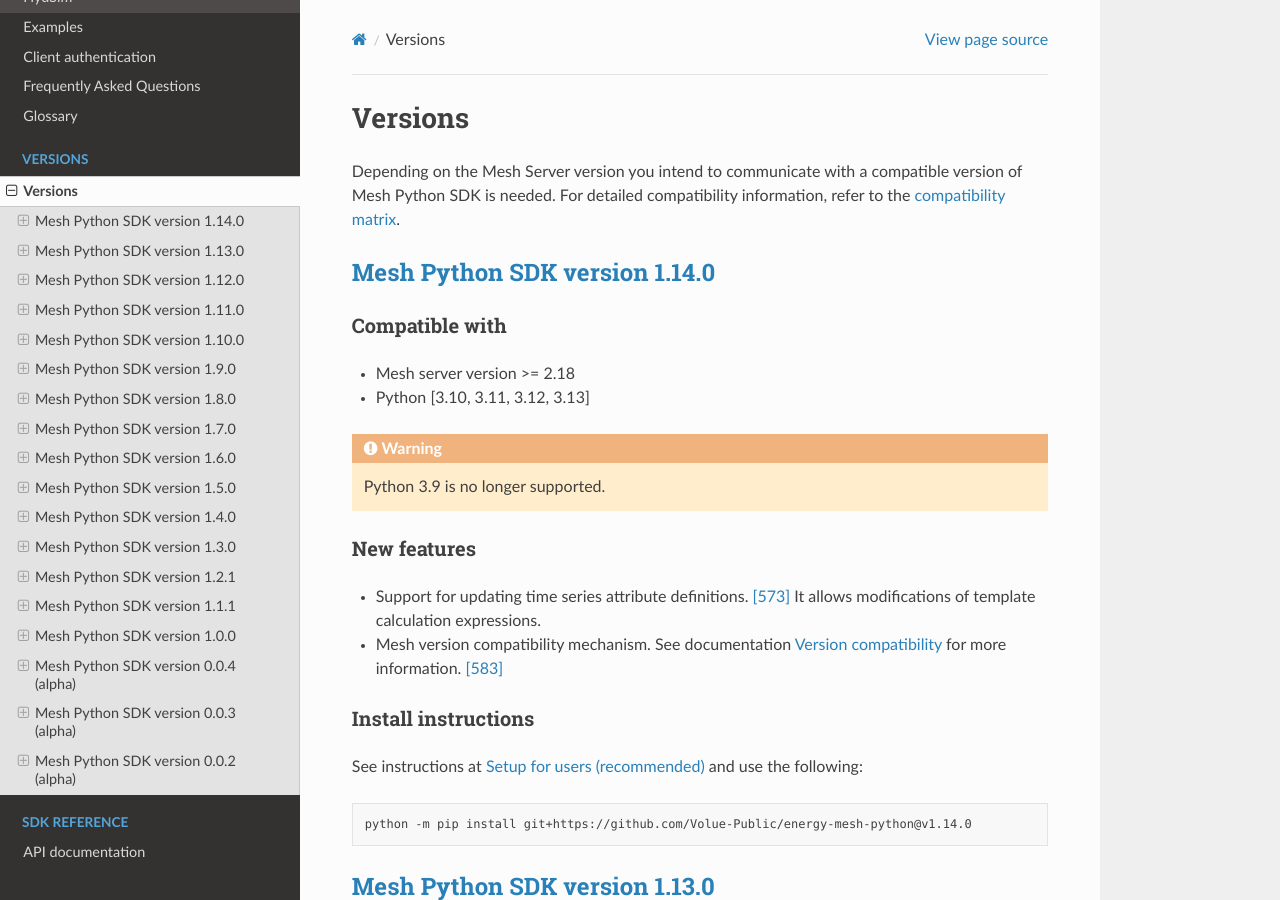
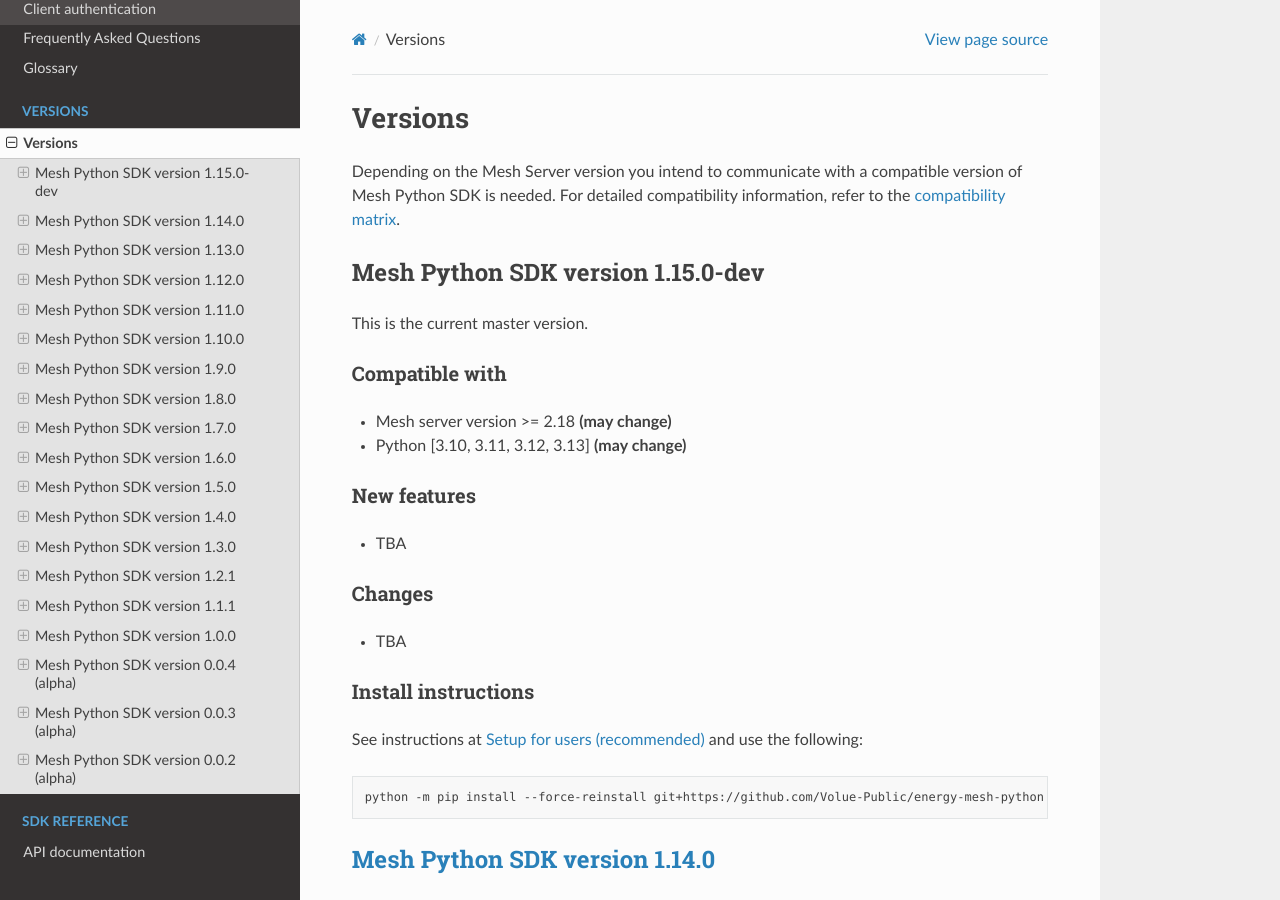
Before and after one commit to Volue-Public/energy-mesh-python, a Sphinx documentation site: the page built from docs/source/versions.rst, in a window 1280 px wide and 900 px high. Built offline with Sphinx 7.4.7 and the Read the Docs theme 3.1.0, drawn with Linux system fonts in a browser that asks for light colours.

```diff
--- a/docs/source/versions.rst
+++ b/docs/source/versions.rst
@@ -4,6 +4,37 @@ Versions
 Depending on the Mesh Server version you intend to communicate with a compatible version of Mesh Python SDK is needed.
 For detailed compatibility information, refer to the
 `compatibility matrix <https://volue-public.github.io/energy-smp-docs/latest/mesh/installation/MeshServiceInstallationGuide/#mesh-python-sdk-compatibility-matrix>`_.
+
+
+Mesh Python SDK version 1.15.0-dev
+**********************************
+
+This is the current master version.
+
+Compatible with
+~~~~~~~~~~~~~~~~~~
+
+- Mesh server version >= 2.18 **(may change)**
+- Python [3.10, 3.11, 3.12, 3.13] **(may change)**
+
+New features
+~~~~~~~~~~~~~~~~~~
+
+- TBA
+
+Changes
+~~~~~~~~~~~~~~~~~~
+
+- TBA
+
+Install instructions
+~~~~~~~~~~~~~~~~~~~~~~~~~~~~~~~~~~~~
+
+See instructions at :ref:`Setup for users` and use the following:
+
+.. code-block:: bash
+
+    python -m pip install --force-reinstall git+https://github.com/Volue-Public/energy-mesh-python
 
 
 `Mesh Python SDK version 1.14.0 <https://github.com/Volue-Public/energy-mesh-python/releases/tag/v1.14.0>`_
--- a/pyproject.toml
+++ b/pyproject.toml
@@ -1,6 +1,6 @@
 [tool.poetry]
 name = "volue.mesh"
-version = "1.14.0"
+version = "1.15.0-dev"
 description = ""
 license = "Proprietary"
 authors = ["Volue AS"]
```
